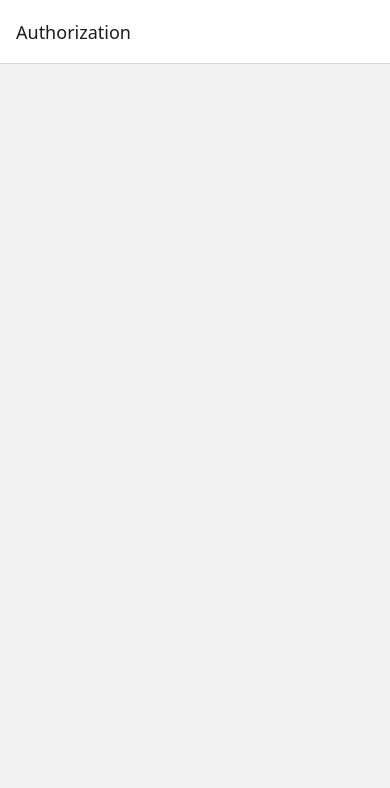
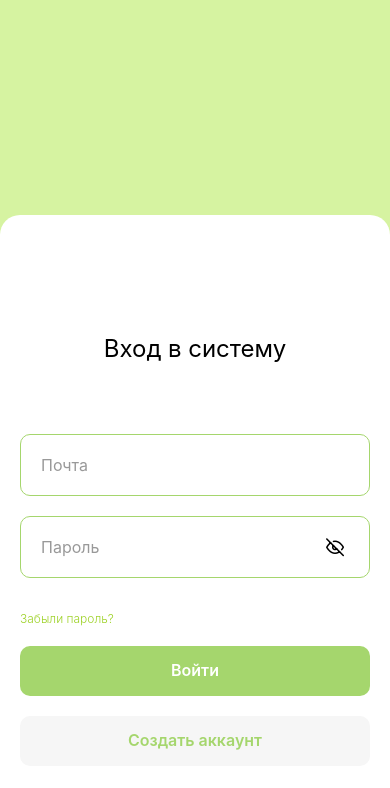
Before and after one commit to AvtoBBus/KiberKpbICbI, a React Native app in the folder front/: screen /Authorization in a window 390 px wide. Shown: the top 788 px of the page. Built offline with nearby package versions, Linux system fonts and the light colour scheme.

Commit message:
start to make Auth page

```diff
--- a/front/App.js
+++ b/front/App.js
@@ -2,19 +2,19 @@ import { useFonts } from "expo-font";
 import React, { useCallback } from "react";
 import { Text } from "react-native";
 import { FONT_MAP } from "./assets/fonts";
-import * as SplashScreen from "expo-splash-screen";
+// import * as SplashScreen from "expo-splash-screen";
 import Router from "./router";
 
-SplashScreen.preventAutoHideAsync();
+// SplashScreen.preventAutoHideAsync();
 
 export default function App() {
   const [fontsLoaded] = useFonts(FONT_MAP);
 
-  const onLayoutRootView = useCallback(async () => {
-    if (fontsLoaded) {
-      await SplashScreen.hideAsync();
-    }
-  }, [fontsLoaded]);
+  // const onLayoutRootView = useCallback(async () => {
+  //   if (fontsLoaded) {
+  //     await SplashScreen.hideAsync();
+  //   }
+  // }, [fontsLoaded]);
 
   if (!fontsLoaded) {
     return <Text>Загрузка, которую потом сделаем</Text>;
--- a/front/app.json
+++ b/front/app.json
@@ -4,11 +4,9 @@
     "slug": "front",
     "version": "1.0.0",
     "orientation": "portrait",
-    "icon": "./assets/icon.png",
     "userInterfaceStyle": "light",
     "newArchEnabled": true,
     "splash": {
-      "image": "./assets/splash-icon.png",
       "resizeMode": "contain",
       "backgroundColor": "#ffffff"
     },
@@ -17,13 +15,11 @@
     },
     "android": {
       "adaptiveIcon": {
-        "foregroundImage": "./assets/adaptive-icon.png",
         "backgroundColor": "#ffffff"
       },
       "edgeToEdgeEnabled": true
     },
     "web": {
-      "favicon": "./assets/favicon.png"
     }
   }
 }
--- /dev/null
+++ b/front/components/ui/ButtonUI.js
@@ -0,0 +1,85 @@
+import React, { useState } from "react";
+import { TouchableOpacity, Text, StyleSheet } from "react-native";
+
+export default function ButtonUI({ title, onPress, green, gray, style }) {
+  const [isPressed, setIsPressed] = useState(false);
+
+  const buttonStyle = [
+    styles.button,
+    green && (isPressed ? styles.greenPress : styles.green),
+    gray && (isPressed ? styles.grayPress : styles.gray),
+    style,
+  ];
+
+  const textStyle = [
+    styles.text,
+    green && (isPressed ? styles.textGreenPress : styles.textGreen),
+    gray && (isPressed ? styles.textGrayPress : styles.textGray),
+  ];
+
+  return (
+    <TouchableOpacity
+      style={buttonStyle}
+      onPress={onPress}
+      activeOpacity={1}
+      onPressIn={() => setIsPressed(true)}
+      onPressOut={() => setIsPressed(false)}
+    >
+      <Text style={textStyle}>{title}</Text>
+    </TouchableOpacity>
+  );
+}
+
+const styles = StyleSheet.create({
+  button: {
+    borderRadius: 10,
+    height: 50,
+    alignItems: "center",
+    justifyContent: "center",
+  },
+
+  green: {
+    backgroundColor: "#A5D66D",
+  },
+  greenPress: {
+    backgroundColor: "#D6F3A1",
+  },
+
+  textGreen: {
+    color: "white",
+    fontWeight: "600",
+    fontSize: 16,
+  },
+  textGreenPress: {
+    color: "#A5D66D",
+    fontWeight: "600",
+    fontSize: 16,
+  },
+
+  gray: {
+    backgroundColor: "#F6F6F6",
+  },
+  grayPress: {
+    backgroundColor: "#E6E6E6",
+  },
+
+  textGray: {
+    color: "#A5D66D",
+    fontWeight: "600",
+    fontSize: 16,
+  },
+  textGrayPress: {
+    color: "white",
+    fontWeight: "600",
+    fontSize: 16,
+  },
+
+  text: {
+    fontWeight: 300,
+    textAlign: "center",
+    fontSize: 18,
+    lineHeight: 125,
+    textAlign: "center",
+    textAlignVertical: "center",
+  },
+});
--- /dev/null
+++ b/front/components/ui/EmailUI.js
@@ -0,0 +1,43 @@
+import React from "react";
+import { View, TextInput, StyleSheet } from "react-native";
+import { mainStyle } from "../../style";
+
+export default function EmailUI({
+  value,
+  onChangeText,
+  onFocus,
+  onBlur,
+  isFocused,
+  style,
+  styleInput,
+}) {
+  return (
+    <View
+      style={[
+        mainStyle.inputContainer,
+        isFocused && mainStyle.inputContainerFocus,
+        style,
+      ]}
+    >
+      <TextInput
+        placeholder="Почта"
+        placeholderTextColor="#999"
+        keyboardType="email-address"
+        autoCapitalize="none"
+        value={value}
+        onChangeText={onChangeText}
+        onFocus={onFocus}
+        onBlur={onBlur}
+        style={[styles.input, mainStyle.p_input, styleInput]}
+      />
+    </View>
+  );
+}
+
+const styles = StyleSheet.create({
+  input: {
+    flex: 1,
+    height: 60,
+    width: "100%",
+  },
+});
--- /dev/null
+++ b/front/components/ui/PasswordUI.js
@@ -0,0 +1,52 @@
+import React from "react";
+import { View, TextInput, TouchableOpacity, StyleSheet } from "react-native";
+import { Feather } from "@expo/vector-icons";
+import { mainStyle } from "../../style";
+
+export default function PasswordInput({
+  value,
+  onChangeText,
+  secure,
+  onToggleSecure,
+  onFocus,
+  onBlur,
+  isFocused,
+  style,
+  styleInput,
+}) {
+  return (
+    <View
+      style={[
+        mainStyle.inputContainer,
+        isFocused && mainStyle.inputContainerFocus,
+        style,
+      ]}
+    >
+      <TextInput
+        placeholder="Пароль"
+        placeholderTextColor="#999"
+        secureTextEntry={secure}
+        autoCapitalize="none"
+        value={value}
+        onChangeText={onChangeText}
+        onFocus={onFocus}
+        onBlur={onBlur}
+        style={[styles.input, mainStyle.p_input, styleInput]}
+      />
+      <TouchableOpacity style={styles.eyeIcon} onPress={onToggleSecure}>
+        <Feather name={secure ? "eye-off" : "eye"} size={18} color="black" />
+      </TouchableOpacity>
+    </View>
+  );
+}
+
+const styles = StyleSheet.create({
+  input: {
+    flex: 1,
+    height: 60,
+    width: "100%",
+  },
+  eyeIcon: {
+    paddingHorizontal: 5,
+  },
+});
--- a/front/router/index.js
+++ b/front/router/index.js
@@ -16,7 +16,10 @@ const Stack = createStackNavigator();
 export default function Router() {
   return (
     <NavigationContainer ref={router}>
-      <Stack.Navigator initialRouteName="Authorization">
+      <Stack.Navigator
+        screenOptions={{ headerShown: false }}
+        initialRouteName="Authorization"
+      >
         <Stack.Screen name="Authorization" component={AuthorizationView} />
         <Stack.Screen name="Home" component={HomeView} />
         <Stack.Screen name="Loading" component={LoadingView} />
--- a/front/style/index.js
+++ b/front/style/index.js
@@ -2,8 +2,49 @@ import { StyleSheet } from "react-native";
 
 export const mainStyle = StyleSheet.create({
   h1: {
-    fontFamily: "regular",
+    // fontFamily: "regular",
     fontSize: 24,
-    lineHeight: "110%",
+    lineHeight: 110,
+    color: "black",
+    textAlign: "center",
+  },
+  p_input: {
+    // fontFamily: "regular",
+    fontSize: 16,
+    lineHeight: 120,
+    color: "black",
+    textAlign: "left",
+    textAlignVertical: "center",
+  },
+  p_light: {
+    fontWeight: 300,
+    fontSize: 12,
+    // lineHeight: 125,
+    textAlign: "left",
+    textAlignVertical: "center",
+  },
+  whiteCard: {
+    backgroundColor: "white",
+    height: "100%",
+    borderTopLeftRadius: 20,
+    borderTopRightRadius: 20,
+    borderBottomLeftRadius: 0,
+    borderBottomRightRadius: 0,
+    flexDirection: "column",
+    justifyContent: "center",
+    paddingLeft: 20,
+    paddingRight: 20,
+  },
+  inputContainer: {
+    width: "100%",
+    borderWidth: 1,
+    borderColor: "#A5D66D",
+    borderRadius: 10,
+    paddingHorizontal: 20,
+    flexDirection: "row",
+    alignItems: "center",
+  },
+  inputContainerFocus: {
+    borderColor: "#F7B31F",
   },
 });
--- a/front/views/AuthorizationView.js
+++ b/front/views/AuthorizationView.js
@@ -1,9 +1,79 @@
-import React from "react";
-import { View, StyleSheet } from "react-native";
+import React, { useState } from "react";
+import {
+  View,
+  Text,
+  TextInput,
+  TouchableOpacity,
+  StyleSheet,
+} from "react-native";
+
 import { mainStyle } from "../style";
+import { Feather } from "@expo/vector-icons";
+import EmailUI from "../components/ui/EmailUI";
+import PasswordInput from "../components/ui/PasswordUI";
+import ButtonUI from "../components/ui/ButtonUI";
 
 export default function AuthorizationView({ navigation }) {
-  return <View></View>;
+  const [email, setEmail] = useState("");
+  const [password, setPassword] = useState("");
+  const [secure, setSecure] = useState(true);
+  const [focusedField, setFocusedField] = useState(null);
+
+  return (
+    <View style={styles.container}>
+      <View style={mainStyle.whiteCard}>
+        {/* <Feather name="fingerprint" size={60} color="#A5D66D" /> */}
+        <Text style={mainStyle.h1}>Вход в систему</Text>
+
+        <EmailUI
+          value={email}
+          onChangeText={setEmail}
+          onFocus={() => setFocusedField("email")}
+          onBlur={() => setFocusedField(null)}
+          isFocused={focusedField === "email"}
+          style={styles.email}
+        />
+        <PasswordInput
+          value={password}
+          onChangeText={setPassword}
+          secure={secure}
+          onToggleSecure={() => setSecure(!secure)}
+          onFocus={() => setFocusedField("password")}
+          onBlur={() => setFocusedField(null)}
+          isFocused={focusedField === "password"}
+        />
+        <Text style={[styles.text, mainStyle.p_light]}>Забыли пароль?</Text>
+        <ButtonUI style={styles.button} title={"Войти"} green={true} />
+        <ButtonUI title={"Создать аккаунт"} gray={true} />
+      </View>
+    </View>
+  );
 }
 
-const style = StyleSheet.create({});
+const styles = StyleSheet.create({
+  container: {
+    flex: 1,
+    backgroundColor: "#D6F3A1",
+    paddingTop: 215,
+  },
+  input: {
+    flex: 1,
+    height: 60,
+    width: "100%",
+  },
+  email: {
+    marginBottom: 20,
+    marginTop: 30,
+  },
+  button: {
+    marginTop: 20,
+    marginBottom: 20,
+  },
+  text: {
+    color: "#9ED228",
+    marginTop: 33,
+  },
+  // eyeIcon: {
+  //   paddingHorizontal: 5,
+  // },
+});
```
Also changed, not shown: front/assets/img/a-1.svg (added).
